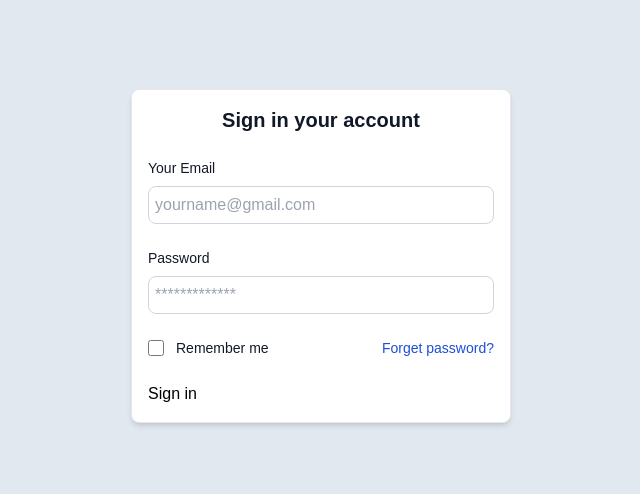
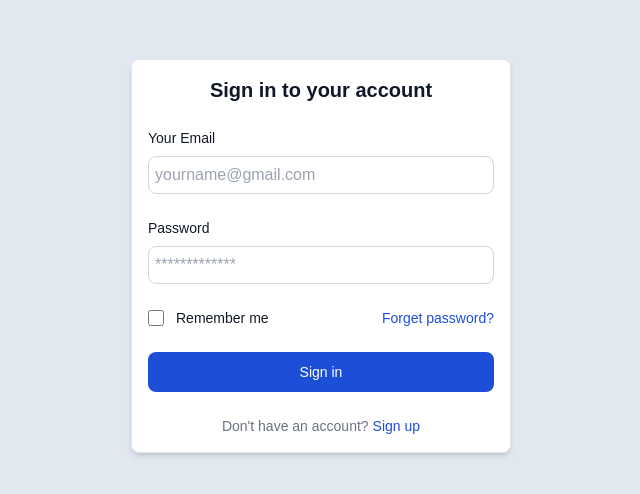
Before and after one commit to ShehaanN/MflixX-next-project, a Next.js app: page /login in a window 1280 px wide. Shown: the part 144-638 px from the top of the page, without its empty margins (319-959 px from the left). Built offline with nearby package versions, Linux system fonts and the light colour scheme.

Commit message:
update login page

```diff
--- /dev/null
+++ b/app/login/login-form.jsx
@@ -0,0 +1,103 @@
+"use client";
+
+import { useState } from "react";
+
+//client component for CSR
+
+export default function LoginForm({ title }) {
+  const [email, setEmail] = useState("");
+  const [password, setPassword] = useState("");
+
+  const handleSubmit = (e) => {
+    e.preventDefault();
+    console.log("formData", { email, password });
+  };
+
+  return (
+    <div className="w-[380px] mx-auto">
+      <div className="bg-white shadow-md border rounded-lg p-4">
+        <form onSubmit={handleSubmit} className="space-y-6">
+          <h3 className="text-center text-xl font-semibold text-gray-900">
+            {title}
+          </h3>
+          {/*email*/}
+          <div>
+            <label
+              htmlFor="email"
+              className="text-sm font-medium text-gray-900 block mb-2 "
+            >
+              Your Email
+            </label>
+            <input
+              type="email"
+              name="email"
+              id="email"
+              value={email}
+              onChange={(e) => setEmail(e.target.value)}
+              className=" bg-[gray-40] border border-gray-300  rounded-lg text-gray-900 focus:ring-blue-500 focus:border-blue-500 block w-full p-1.5"
+              placeholder="yourname@gmail.com"
+            />
+          </div>
+          {/*password*/}
+          <div>
+            <label
+              htmlFor="email"
+              className="text-sm font-medium text-gray-900 block mb-2 "
+            >
+              Password
+            </label>
+            <input
+              type="password"
+              name="password"
+              id="password"
+              value={password}
+              onChange={(e) => setPassword(e.target.value)}
+              className=" bg-[gray-40] border border-gray-300  rounded-lg text-gray-900 focus:ring-blue-500 focus:border-blue-500 block w-full p-1.5"
+              placeholder="*************"
+            />
+          </div>
+
+          <div className="flex flex-row items-start justify-between">
+            <div className="flex items-start">
+              <div className="flex items-center h-5">
+                <input
+                  type="checkbox"
+                  className="bg-gray-50 border border-gray-300 focus:ring-2 focus:ring-blue-300 h-4 w-4 rounded"
+                  id="remember"
+                />
+              </div>
+
+              <div className="text-sm ml-3">
+                <label htmlFor="remember" className="font-medium text-gray-900">
+                  Remember me
+                </label>
+              </div>
+            </div>
+
+            <a
+              href="/forget-password"
+              className="text-sm text-blue-700 font-medium hover:underline "
+            >
+              Forget password?
+            </a>
+          </div>
+
+          {/*submit button */}
+          <button
+            type="submit"
+            className="w-full text-white bg-blue-700 hover:bg-blue-800 focus:ring-4 focus:ring-blue-300 font-medium rounded-lg text-sm px-5 py-2.5"
+          >
+            Sign in
+          </button>
+
+          <div className="flex text-sm justify-center  font-medium text-gray-500 space-x-1">
+            <span>Don't have an account?</span>
+            <a href="#" className="text-blue-700 hover:underline">
+              Sign up
+            </a>
+          </div>
+        </form>
+      </div>
+    </div>
+  );
+}
--- a/app/login/page.jsx
+++ b/app/login/page.jsx
@@ -1,78 +1,10 @@
+import LoginForm from "./login-form";
+
+//Server component for SSR
 export default function Loginpage() {
   return (
     <div className="flex flex-col justify-center items-center min-h-screen text-black ">
-      <div className="w-[380px] mx-auto">
-        <div className="bg-white shadow-md border rounded-lg p-4">
-          <form action="#" className="space-y-6">
-            <h3 className="text-center text-xl font-semibold text-gray-900">
-              Sign in your account
-            </h3>
-            {/*email*/}
-            <div>
-              <label
-                htmlFor="email"
-                className="text-sm font-medium text-gray-900 block mb-2 "
-              >
-                Your Email
-              </label>
-              <input
-                type="email"
-                name="email"
-                id="email"
-                className=" bg-[gray-40] border border-gray-300  rounded-lg text-gray-900 focus:ring-blue-500 focus:border-blue-500 block w-full p-1.5"
-                placeholder="yourname@gmail.com"
-              />
-            </div>
-            {/*password*/}
-            <div>
-              <label
-                htmlFor="email"
-                className="text-sm font-medium text-gray-900 block mb-2 "
-              >
-                Password
-              </label>
-              <input
-                type="password"
-                name="password"
-                id="password"
-                className=" bg-[gray-40] border border-gray-300  rounded-lg text-gray-900 focus:ring-blue-500 focus:border-blue-500 block w-full p-1.5"
-                placeholder="*************"
-              />
-            </div>
-
-            <div className="flex flex-row items-start justify-between">
-              <div className="flex items-start">
-                <div className="flex items-center h-5">
-                  <input
-                    type="checkbox"
-                    className="bg-gray-50 border border-gray-300 focus:ring-2 focus:ring-blue-300 h-4 w-4 rounded"
-                    id="remember"
-                  />
-                </div>
-
-                <div className="text-sm ml-3">
-                  <label
-                    htmlFor="remember"
-                    className="font-medium text-gray-900"
-                  >
-                    Remember me
-                  </label>
-                </div>
-              </div>
-
-              <a
-                href="/forget-password"
-                className="text-sm text-blue-700 font-medium hover:underline "
-              >
-                Forget password?
-              </a>
-            </div>
-
-            {/*submit button */}
-            <button>Sign in</button>
-          </form>
-        </div>
-      </div>
+      <LoginForm title="Sign in to your account" />
     </div>
   );
 }
```
